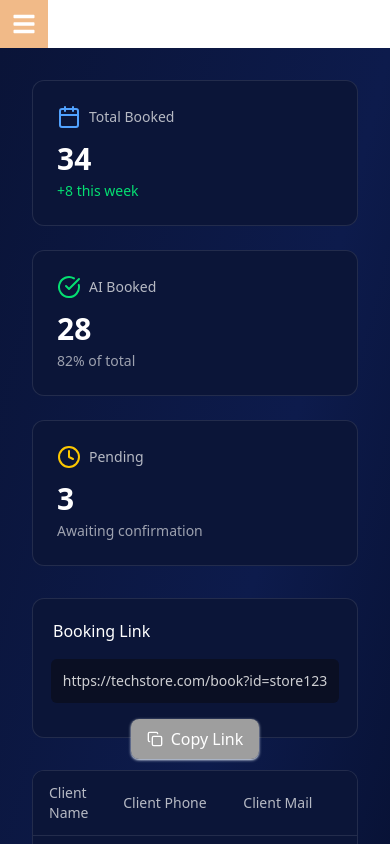
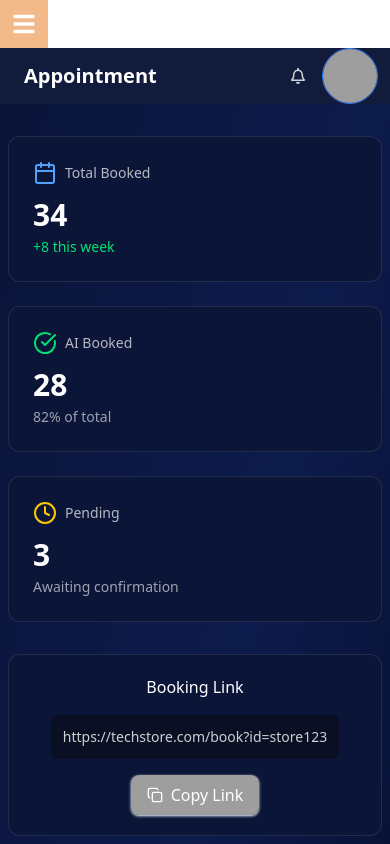
Before and after one commit to Nadimmo/FrontEnd-Task-, a React (Vite) app: page /appointment in a window 390 px wide. Shown: the top 844 px of the page. Built offline with nearby package versions, Linux system fonts and the light colour scheme; grey boxes are pictures that could not be loaded.

Commit message:
Update responsive design

```diff
--- a/src/compnents/DHeader.jsx
+++ b/src/compnents/DHeader.jsx
@@ -3,7 +3,7 @@ import { FaRegBell } from "react-icons/fa";
 
 const DHeader = ({text}) => {
   return (
-    <div className="bg-[#111B3C] flex items-center justify-between  p-4 ">
+    <div className="bg-[#111B3C] flex items-center justify-between  lg:p-4 ">
         <h1 className="text-xl font-semibold text-white ml-6">{text}</h1>
 
         <div className="flex items-center gap-4 px-3">
--- a/src/pages/Appoinment/Appointment.jsx
+++ b/src/pages/Appoinment/Appointment.jsx
@@ -1,5 +1,6 @@
 import { Calendar, CheckCircle, Clock, Copy } from "lucide-react";
-import './app.css'
+import "./app.css";
+import DHeader from "../../compnents/DHeader";
 
 function Appointment() {
   const appointments = Array(6).fill({
@@ -13,7 +14,9 @@ function Appointment() {
   });
 
   return (
-    <div className="min-h-screen p-8 text-white bg-gradient-to-br from-[#0a1438] via-[#0d1b4c] to-[#050b24]">
+    <div className="min-h-screen text-white bg-gradient-to-br from-[#0a1438] via-[#0d1b4c] to-[#050b24]">
+      <DHeader text={"Appointment"}></DHeader>
+      <div className="mt-6 p-2 lg:pl-6">
         {/* Stats */}
         <div className="grid grid-cols-1 md:grid-cols-3 gap-6 mb-8">
           <StatCard
@@ -38,8 +41,8 @@ function Appointment() {
         </div>
 
         {/* Booking Link */}
-      <div className="bg-[#0b1538] border border-white/10 rounded-xl p-5 mb-8 h-[140px] ">
-        <h3 className="mb-4">Booking Link</h3>
+        <div className="bg-[#0b1538] border border-white/10 rounded-xl p-5 mb-8 lg:h-[140px] ">
+          <h3 className="mb-4 lg:text-left text-center">Booking Link</h3>
           <div className="flex flex-col md:flex-row gap-4 items-center">
             <div className="flex-1  bg-[#0A0A0F80] p-3 rounded-md text-sm text-white/80 truncate">
               https://techstore.com/book?id=store123
@@ -115,6 +118,7 @@ function Appointment() {
           <button className="hover:text-white text-[#0F62FE]">Next ›</button>
         </div>
       </div>
+    </div>
   );
 }
 
--- a/src/pages/Settings/Profile.jsx
+++ b/src/pages/Settings/Profile.jsx
@@ -15,7 +15,7 @@ function Profile() {
           Password Settings
         </button>
       </div>
-      <div className="pl-10">
+      <div className="pl-2 lg:pl-10">
         {/* Profile Image */}
         <div className="mt-6">
           <p className="mb-3 text-sm text-white/80">Profile Image</p>
--- a/src/pages/Settings/Settings.jsx
+++ b/src/pages/Settings/Settings.jsx
@@ -7,7 +7,7 @@ const Settings = () => {
   return (
     <div className=" bg-linear-to-br from-[#0a1438] via-[#0d1b4c] to-[#050b24] h-screen">
       <DHeader text={"Settings"}></DHeader>
-      <div className="mt-4 pl-10">
+      <div className="mt-4 p-2 lg:pl-10">
         <div className="flex gap-x-6">
           <Link to={"/Profile"}>Profile</Link>
           <h3>Password Settings</h3>
```
Lines whose indentation alone changed are shown as unchanged.
